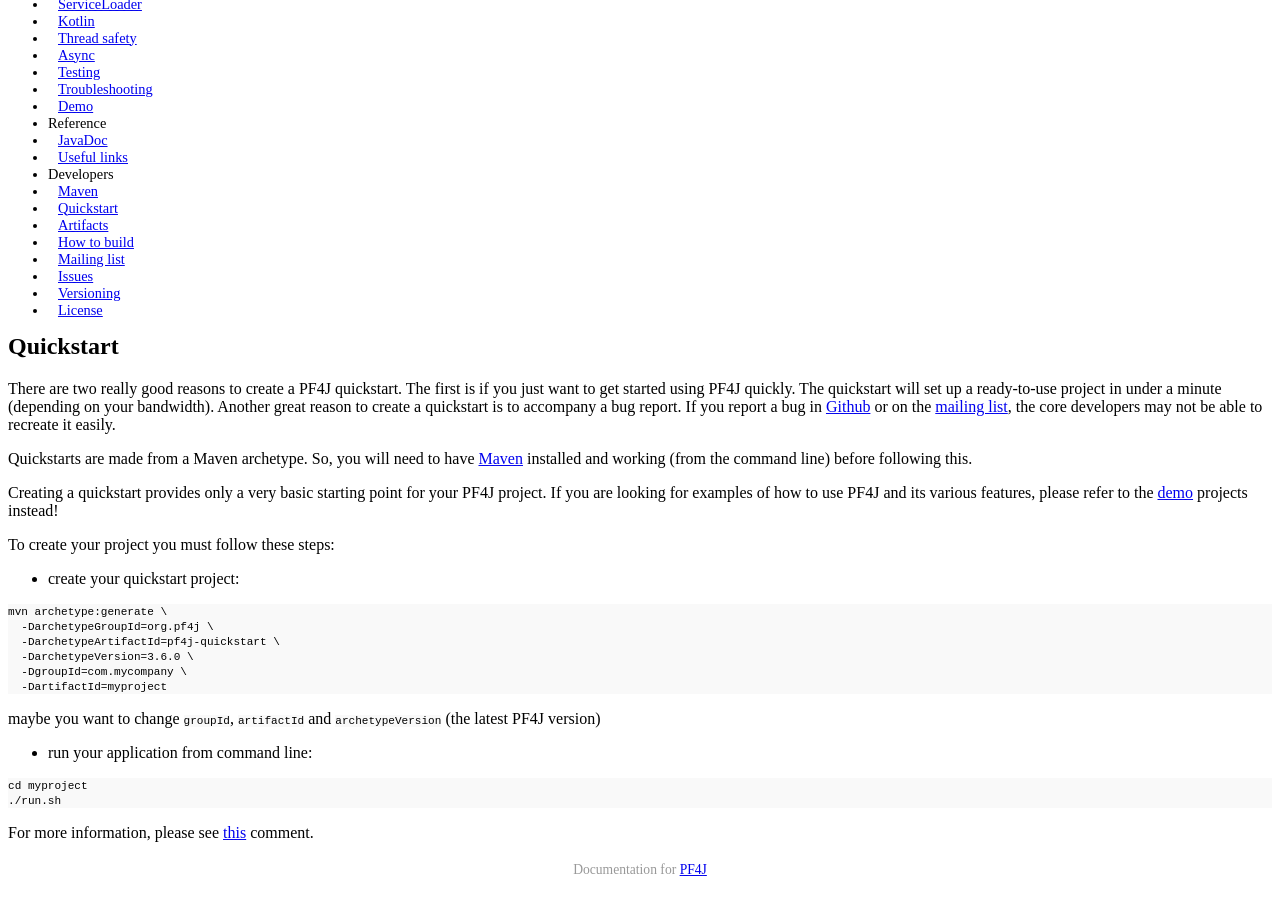
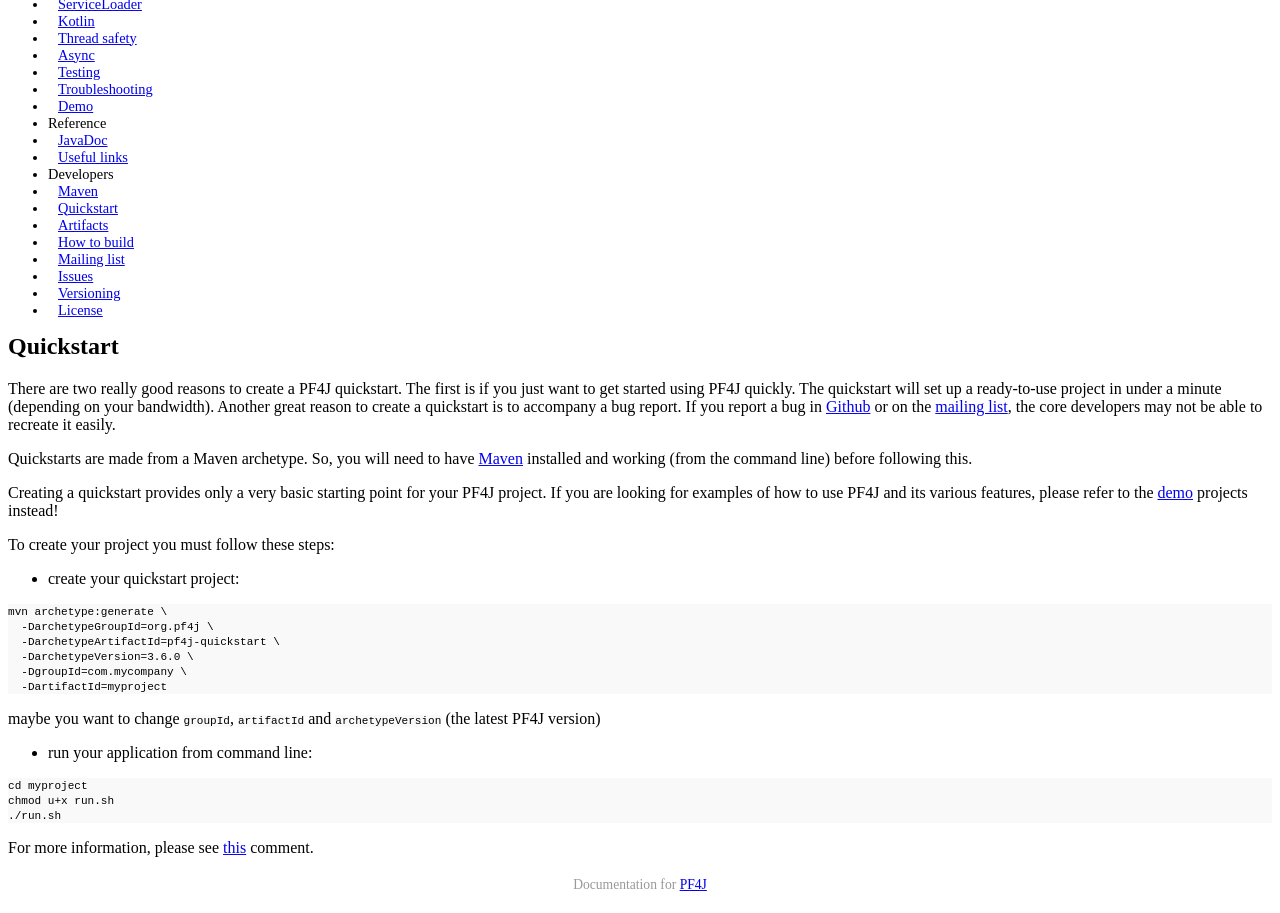
Before and after one commit to pf4j/pf4j.github.io, a Jekyll site: the page built from _posts/2019-09-08-quickstart.md, in a window 1280 px wide, cut to the strip 324-1237 px from the top of the page. Built offline with Jekyll 4.4.1, drawn with Linux system fonts in a browser that asks for light colours; a style sheet for code colours, icons or effects is not loaded.

Commit message:
Improve quickstart section

````diff
--- a/_posts/2019-09-08-quickstart.md
+++ b/_posts/2019-09-08-quickstart.md
@@ -32,6 +32,7 @@ maybe you want to change `groupId`, `artifactId` and `archetypeVersion` (the lat
 
 ```
 cd myproject
+chmod u+x run.sh
 ./run.sh
 ```
 
````
